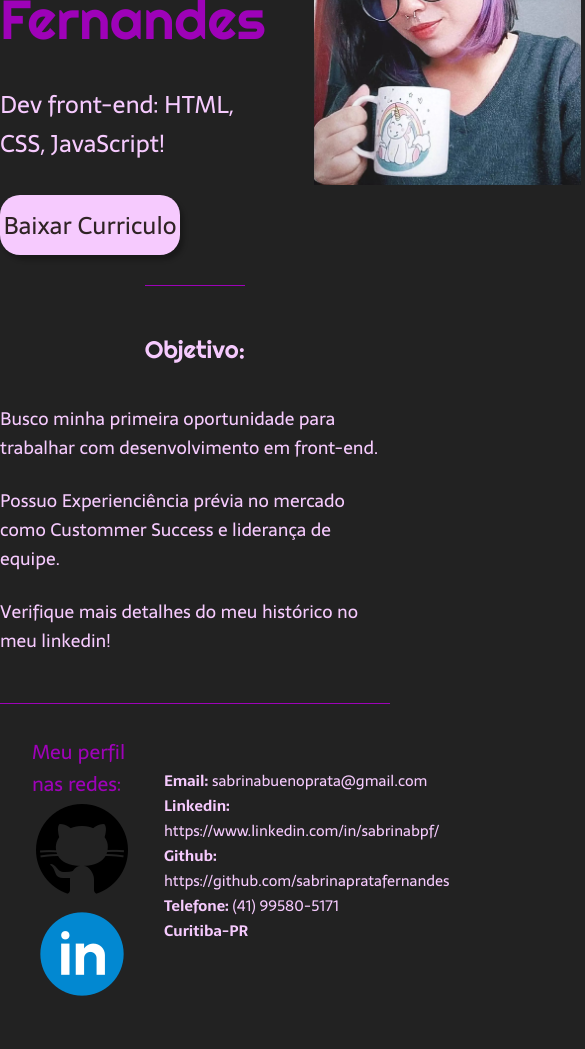
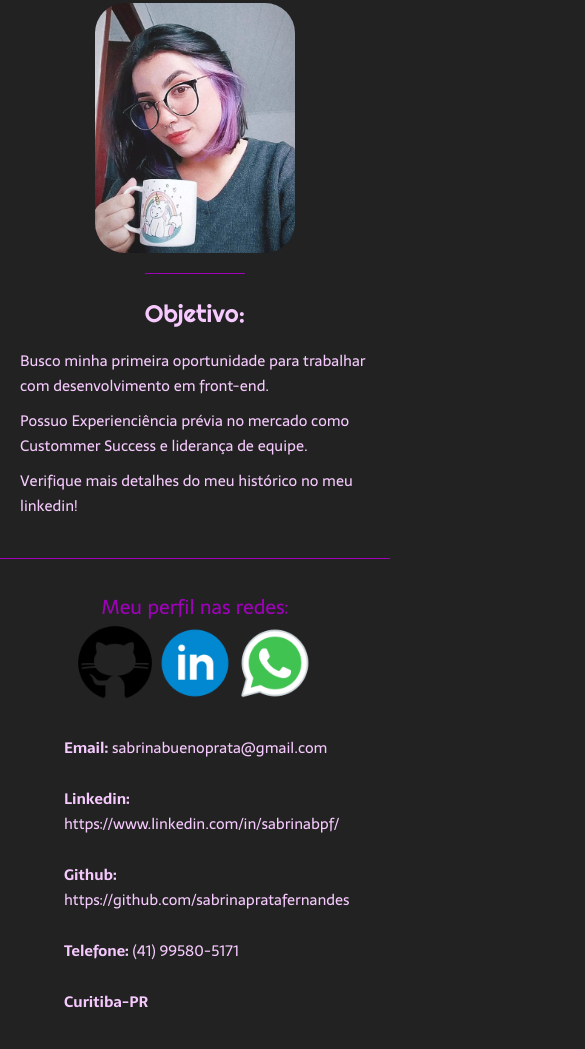
Before and after one commit to sabrinapratafernandes/Portfolio_1.0, a plain HTML site: page index.html in a window 390 px wide. Shown: the part 340-1389 px from the top of the page, 585 px wide, since content can reach past the window. Drawn offline with Linux system fonts and the light colour scheme; a script that the page names is missing.

Commit message:
ajustes-responsividade

```diff
--- a/Projetos/projetos.css
+++ b/Projetos/projetos.css
@@ -70,6 +70,8 @@ body{
     margin-left: auto;
     width: 60%;
 
+    flex-wrap: wrap;
+
 }
 
 .img-card {
@@ -81,6 +83,7 @@ body{
 .projetos-texto {
     display: flex;
     flex-direction: column;
+
 }
 
 .nome-projeto {
@@ -92,6 +95,7 @@ body{
     font-size: 40px;
     color: #9e02b8;
 }
+
 .descricao {
     margin: 5%;
     text-align: justify;
@@ -119,66 +123,6 @@ body{
     color: #f6cafe;
     margin-bottom: 15px;
 }
-
-.links-projetos {
-    display: flex;
-    flex-direction: row;
-    justify-content: space-between;
-    margin-top: 5%;
-    margin: auto;
-    width: 80%;
-
-}
-
-.projeto {
-    display: flex;
-    flex-direction: column;
-    gap: 25px;
-
-}
-
-.nome-projeto {
-    font-family: 'Sarala', sans-serif;
-    font-weight: 5;
-    font-size: 55px;
-    color: #9e02b8;
-}
-
-.btn-web {
-    background-color: #f6cafe;
-    width: 180px;
-    height: 60px;
-    border: none;
-    box-shadow: 4px 5px 4px rgba(0, 0, 0, 0.25);
-    border-radius: 20px;
-    font-family: 'Sarala', sans-serif;
-    font-weight: 300;
-    font-size: 20px;
-    color: #2f2325;
-  }
-
-  .btn-git {
-    background-color: #f6cafe;
-    width: 180px;
-    height: 60px;
-    border: none;
-    box-shadow: 4px 5px 4px rgba(0, 0, 0, 0.25);
-    border-radius: 20px;
-    font-family: 'Sarala', sans-serif;
-    font-weight: 300;
-    font-size: 20px;
-    color: #2f2325;
-  }
-  .conteudo-principal-escrito-botao:hover {
-     background-color: rgba(236, 214, 196, 0.53);
-  }
-
-  .projeto-img {
-      height: 250px;
-      padding: 25px;
-  }
-
-
 
 .rodape {
     padding: 32px;
@@ -212,3 +156,160 @@ body{
     color: #f6cafe;
     font-size: 15px;
 }
+
+@media (max-width: 820px){
+
+    .projetos {
+        margin-top: auto;
+        margin-bottom: auto;
+        margin-right: 50%;
+    }
+
+    .projetos-titulo {
+        margin-top: 5%;
+        margin-left: 20%;
+        margin-bottom: 5%;
+        font-family: 'Righteous', cursive;
+        font-size: 45px;
+        color: #9e02b8;
+    }
+}
+
+@media (max-width: 820px) {
+    .projetos-card {
+        box-shadow: 4px 5px 4px rgba(0, 0, 0, 0.25);
+        background-color: #f6cafe;
+        display: flex;
+        border-radius: 10px;
+        margin-top: 40px;
+        margin-right: auto;
+        margin-left: auto;
+        width: 80%;
+
+    }
+
+}
+
+@media (max-width: 820px) {
+
+    .nome-projeto {
+        display: flex;
+        justify-content:flex-start;
+        margin: 5%;
+        margin-top: auto;
+        font-family: 'Sarala', sans-serif;
+        font-weight: 5;
+        font-size: 25px;
+        color: #9e02b8;
+
+    }
+}
+
+@media (max-width:820px) {
+
+    .descricao {
+        margin: 5%;
+        margin-top: auto;
+        display: flex;
+        color: #222;
+        font-size: 20px;
+        justify-content: center;
+    }
+
+}
+
+@media (max-width:820px) {
+    .projetos-btn{
+        flex-direction: column;
+        justify-content: center;
+    }
+    .btn {
+        display: flex;
+        background-color: #9e02b8;
+        width: fit-content;
+        padding: 5px 10px ;
+        height: auto;
+        border: none;
+        box-shadow: 4px 5px 4px rgba(0, 0, 0, 0.25);
+        border-radius: 20px;
+        font-family: 'Sarala', sans-serif;
+        font-weight: 200;
+        font-size: 15px;
+        color: #f6cafe;
+        margin: 5px;
+    }
+}
+
+@media (max-width: 820px){
+
+    .rodape {
+        padding: 32px;
+        border-top: 0.4px solid #9e02b8;
+        display: flex;
+        flex-direction: row;
+        justify-content: space-around;
+        flex-wrap: wrap;
+    }
+
+    .media-links {
+        display: flex;
+        flex-direction: column;
+        justify-content: center;
+
+    }
+
+    .icons-rodape{
+        display: flex;
+        align-items: center;
+        margin: auto;
+    }
+
+    .github-icon{
+        width: 80px;
+        height: 80px;
+
+    }
+
+    .linkedin-icon{
+        width: 80px;
+        height: 80x;
+
+    }
+
+    .wpp-icon{
+        width: 80px;
+        height: 80x;
+
+    }
+
+
+    .rodape-redes {
+        display: flex;
+        align-items: center;
+        margin: auto;
+        font-family: 'Sarala', sans-serif;
+        font-size: 20px;
+        color: #9e02b8;
+    }
+
+    .icons-rodape {
+        display: flex;
+        flex-direction: row;
+        justify-content: center;
+        margin: auto;
+    }
+
+    .contacts {
+        margin:auto;
+        padding: 32px;
+        display: flex;
+        flex-direction: column;
+        font-family: 'Sarala', sans-serif;
+    }
+
+    .info-rodape {
+        color: #f6cafe;
+        font-size: 15px;
+        align-content: space-around;
+    }
+}
--- a/index.html
+++ b/index.html
@@ -26,8 +26,10 @@
                 <button class="conteudo-principal-escrito-botao" id="cadastro" > Baixar Curriculo </button>
             </div>
 
+            <div class="img">
+                <img class="conteudo-principal-imagem" src="./images/perfil-foto.jpg" alt="Na imagem uma mulher jovem, cabelo na altura dos ombros de óculos, seurando uma xícara com desenho de unicornio.">
+            </div>
 
-            <img class="conteudo-principal-imagem" src="./images/perfil-foto.jpg" alt="Na imagem uma mulher jovem, cabelo na altura dos ombros de óculos, seurando uma xícara com desenho de unicornio.">
         </section>
 
         <section class="conteudo-secundario">
@@ -48,15 +50,16 @@
             <div class="icons-rodape">
                 <img class="github-icon" src="./images/github-icon.png" alt="Ícone do github">
                 <img class="linkedin-icon" src="./images/linkedin-icon.png" alt="Ícone do Linkedin">
+                <img class="wpp-icon" src="./images/icon-whatsapp.png" alt="Icone do Whatsapp,balãozinho verde com um telefone dentro">
             </div>
 
         </div>
 
         <div class="contacts">
-            <p class="info-rodape"><strong>Email:</strong> sabrinabuenoprata@gmail.com</p>
-            <p class="info-rodape"><strong>Linkedin:</strong> https://www.linkedin.com/in/sabrinabpf/ </p>
-            <p class="info-rodape"><strong>Github:</strong> https://github.com/sabrinapratafernandes </p>
-            <p class="info-rodape"><strong>Telefone:</strong> (41) 99580-5171</p>
+            <p class="info-rodape"><strong>Email:</strong> sabrinabuenoprata@gmail.com</p><br>
+            <p class="info-rodape"><strong>Linkedin:</strong> https://www.linkedin.com/in/sabrinabpf/ </p><br>
+            <p class="info-rodape"><strong>Github:</strong> https://github.com/sabrinapratafernandes </p><br>
+            <p class="info-rodape"><strong>Telefone:</strong> (41) 99580-5171</p><br>
             <p class="info-rodape"><strong>Curitiba-PR</strong></p>
         </div>
 
--- a/style.css
+++ b/style.css
@@ -39,6 +39,7 @@ body{
 .conteudo {
     margin-bottom: 48px;
     border-top: 0.4px solid #9e02b8;
+
 }
 
 .conteudo-principal {
@@ -46,12 +47,18 @@ body{
     flex-direction: row;
     align-items: center;
     justify-content: space-around;
+
+    flex-wrap: wrap;
+    margin: auto;
+    padding: 10px;
+
 }
 
 .conteudo-principal-escrito {
     display: flex;
     flex-direction: column;
     gap: 32px;
+
 }
 
 .conteudo-principal-escrito-titulo {
@@ -59,6 +66,7 @@ body{
     font-weight: 5;
     font-size: 55px;
     color: #9e02b8;
+
 }
 
 .conteudo-principal-escrito-subtitulo {
@@ -66,6 +74,7 @@ body{
     font-weight: 400;
     font-size: 24px;
     color: #f6cafe;
+
 }
 
 .conteudo-principal-escrito-botao {
@@ -79,16 +88,26 @@ body{
   font-weight: 400;
   font-size: 24px;
   color: #2f2325;
+
 }
 
 .conteudo-principal-escrito-botao:hover {
    background-color: rgba(236, 214, 196, 0.53);
 }
 
+
+.img {
+    overflow: hidden;
+    display: flex;
+    align-items: center;
+    width: 280px;
+    border-radius: 30px;
+    margin-top: 10px;
+}
+
 .conteudo-principal-imagem {
-    height: 430px;
-    padding: 48px;
-    border-radius: 15px;
+    width: 100%;
+    object-fit: contain;
 }
 
 .conteudo-secundario {
@@ -148,3 +167,184 @@ body{
     color: #f6cafe;
     font-size: 15px;
 }
+
+@media (max-width: 820px) {
+
+    .conteudo {
+        margin-bottom: 30px;
+        border-top: 0.4px solid #9e02b8;
+
+    }
+
+    .conteudo-principal {
+        display: flex;
+        flex-direction: row;
+        align-items: center;
+        justify-content: space-around;
+
+        flex-wrap: wrap;
+        margin: auto;
+        padding: 10px;
+
+    }
+
+    .conteudo-principal-escrito {
+        display: flex;
+        flex-direction: column;
+        gap: 10px;
+
+    }
+
+    .conteudo-principal-escrito-titulo {
+        font-family: 'Righteous', cursive;
+        font-size: 38px;
+        color: #9e02b8;
+
+
+    }
+
+    .conteudo-principal-escrito-subtitulo {
+        font-family: 'Sarala', sans-serif;
+        font-weight: 400;
+        font-size: 18px;
+        color: #f6cafe;
+
+    }
+
+    .conteudo-principal-escrito-botao {
+      display: flex;
+      align-items: center;
+      margin: auto;
+      background-color: #f6cafe;
+      width: fit-content;
+      padding: 5px 10px ;
+      height: auto;
+      border: none;
+      box-shadow: 4px 5px 4px rgba(0, 0, 0, 0.25);
+      border-radius: 20px;
+      font-family: 'Sarala', sans-serif;
+      font-weight: 400;
+      font-size: 24px;
+      color: #2f2325;
+      margin-bottom: 10px;
+
+    }
+
+    .img {
+        width: 200px;
+    }
+    .conteudo-principal-imagem {
+        margin: auto;
+    }
+}
+
+@media (max-width: 820px) {
+
+    .conteudo-secundario {
+        display: flex;
+        flex-direction: column;
+        align-items: center;
+        gap: 10px;
+        margin-top: 25px;
+
+        flex-wrap: wrap;
+        margin: auto;
+        padding: 10px;
+    }
+
+    .conteudo-secundario-titulo {
+        border-top: 0.4px solid #9e02b8;
+        padding-top: 24px;
+        font-family:'Righteous', cursive;
+        font-weight: 400;
+        font-size: 24px;
+        color: #f6cafe;
+        margin-bottom: 10px;
+    }
+
+    .conteudo-secundario-paragrafo {
+        font-family: 'Sarala', sans-serif;
+        font-weight: 300;
+        font-size: 15px;
+        color: #f6cafe;
+        margin: auto;
+        margin-left: 10px;
+        margin-right: 10px;
+        justify-content: center;
+
+    }
+}
+
+@media (max-width: 820px){
+
+    .rodape {
+        padding: 32px;
+        border-top: 0.4px solid #9e02b8;
+        display: flex;
+        flex-direction: row;
+        justify-content: space-around;
+        flex-wrap: wrap;
+    }
+
+    .media-links {
+        display: flex;
+        flex-direction: column;
+        justify-content: center;
+
+    }
+
+    .icons-rodape{
+        display: flex;
+        align-items: center;
+        margin: auto;
+    }
+
+    .github-icon{
+        width: 80px;
+        height: 80px;
+
+    }
+
+    .linkedin-icon{
+        width: 80px;
+        height: 80x;
+
+    }
+
+    .wpp-icon{
+        width: 80px;
+        height: 80x;
+
+    }
+
+
+    .rodape-redes {
+        display: flex;
+        align-items: center;
+        margin: auto;
+        font-family: 'Sarala', sans-serif;
+        font-size: 20px;
+        color: #9e02b8;
+    }
+
+    .icons-rodape {
+        display: flex;
+        flex-direction: row;
+        justify-content: center;
+        margin: auto;
+    }
+
+    .contacts {
+        margin:auto;
+        padding: 32px;
+        display: flex;
+        flex-direction: column;
+        font-family: 'Sarala', sans-serif;
+    }
+
+    .info-rodape {
+        color: #f6cafe;
+        font-size: 15px;
+        align-content: space-around;
+    }
+}
```
Also changed, not shown: Projetos/projetos.html (+5 -4 lines), images/icon-whatsapp.png (added).
